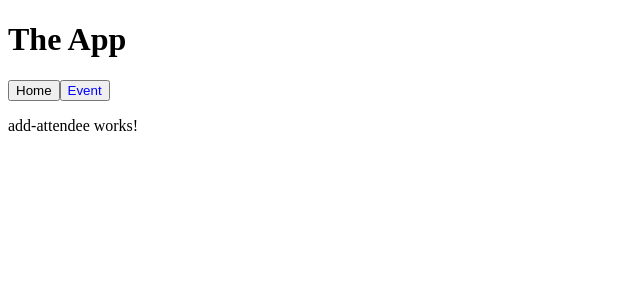
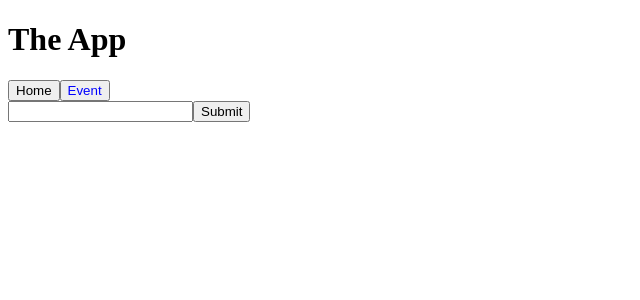
Before and after one commit to kpruehss/angular-ngrx-practice, an Angular app: page /event in a window 1280 px wide. Shown: the top 300 px of the page, without its empty margins (0-640 px from the left). Built offline with nearby package versions, Linux system fonts and the light colour scheme.

Commit message:
adding attendee form and tests

```diff
--- a/src/app/event/components/add-attendee/add-attendee.component.css
+++ b/src/app/event/components/add-attendee/add-attendee.component.css
@@ -0,0 +1,3 @@
+form {
+  display: flex;
+}
--- a/src/app/event/components/add-attendee/add-attendee.component.html
+++ b/src/app/event/components/add-attendee/add-attendee.component.html
@@ -1,3 +1,7 @@
-<p>
-  add-attendee works!
-</p>
+<form [formGroup]="addAttendeeForm"
+  (ngSubmit)="submit()">
+  <input type="text"
+    formControlName="name">
+  <button type="submit">Submit</button>
+
+</form>
--- a/src/app/event/components/add-attendee/add-attendee.component.ts
+++ b/src/app/event/components/add-attendee/add-attendee.component.ts
@@ -1,15 +1,26 @@
-import { Component, OnInit } from '@angular/core';
+import { Component, EventEmitter, Output } from '@angular/core';
+import { FormGroup, FormControl, Validators } from '@angular/forms';
+import { Attendee } from '../../../models/attendee';
 
 @Component({
   selector: 'app-add-attendee',
   templateUrl: './add-attendee.component.html',
-  styleUrls: ['./add-attendee.component.css']
+  styleUrls: ['./add-attendee.component.css'],
 })
-export class AddAttendeeComponent implements OnInit {
+export class AddAttendeeComponent {
+  @Output()
+  addAttendee = new EventEmitter<Attendee>();
 
-  constructor() { }
+  addAttendeeForm = new FormGroup({
+    name: new FormControl('', [Validators.required]),
+  });
 
-  ngOnInit() {
+  submit() {
+    const attendee = {
+      name: this.addAttendeeForm.value.name,
+      attending: true,
+      guests: 0,
+    };
+    this.addAttendee.emit(attendee);
   }
-
 }
--- a/src/app/event/containers/event/event.component.html
+++ b/src/app/event/containers/event/event.component.html
@@ -1 +1 @@
-<app-add-attendee></app-add-attendee>
+<app-add-attendee (addAttendee)="addAttendee($event)"></app-add-attendee>
--- a/src/app/event/containers/event/event.component.ts
+++ b/src/app/event/containers/event/event.component.ts
@@ -1,15 +1,23 @@
 import { Component, OnInit } from '@angular/core';
+import { Attendee } from '../../../models/attendee';
 
 @Component({
   selector: 'app-event',
   templateUrl: './event.component.html',
-  styleUrls: ['./event.component.css']
+  styleUrls: ['./event.component.css'],
 })
 export class EventComponent implements OnInit {
+  attendees: Attendee[] = [];
 
-  constructor() { }
+  constructor() {}
 
-  ngOnInit() {
+  ngOnInit() {}
+
+  addAttendee(attendee: Attendee) {
+    this.attendees = [...this.attendees, attendee];
+    console.log(
+      'TCL: EventComponent -> addAttendee -> attendees',
+      this.attendees
+    );
   }
-
 }
```
Also changed, not shown: 2 other files (tests, documents, lock files or other folders).
